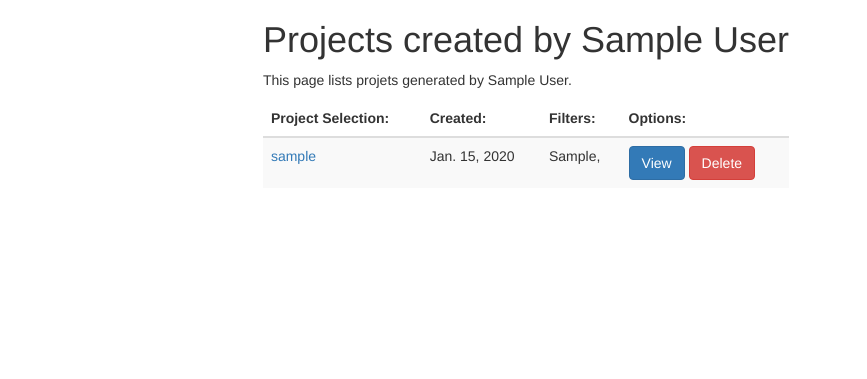
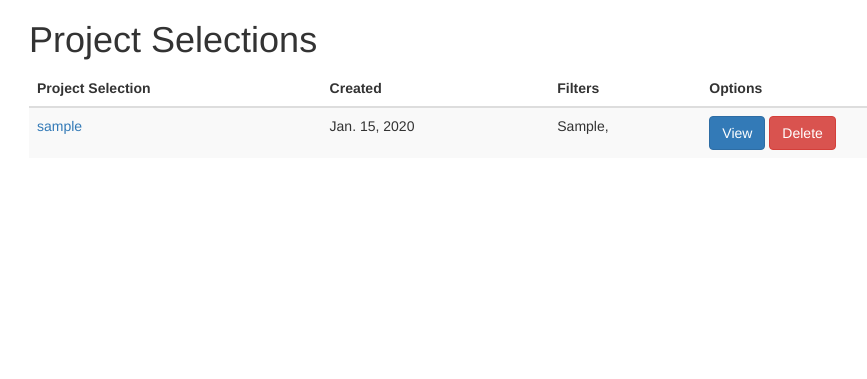
Before and after one commit to unl-pal/argv-www, a Django app: page /project/list/ in a window 1280 px wide. Shown: the part 72-451 px from the top of the page, without its empty margins (114-981 px from the left). Run offline with Django 3.2, Linux system fonts and the light colour scheme; a user stored in the database is signed in; tables that the repository leaves empty hold one stand-in row (values such as "Sample post"); grey boxes marked "Sample" are stand-in pictures; some libraries are stand-ins or nearby versions.

Commit message:
lots of cleanup

```diff
--- a/website/forms.py
+++ b/website/forms.py
@@ -68,7 +68,7 @@ class ProjectSelectionForm(forms.ModelForm):
         }
 
 class EmailForm(forms.Form):
-    email = forms.CharField()
+    email = forms.CharField(label='')
 
 class FilterDetailForm(forms.Form):
     pfilter = forms.ModelChoiceField(Filter.objects.all())
--- a/website/static/website/jquery.tagsinput.css
+++ b/website/static/website/jquery.tagsinput.css
@@ -1,7 +1,7 @@
-div.tagsinput { border:1px solid #CCC; background: #FFF; padding:5px; width:300px; height:100px; overflow-y: auto;}
+div.tagsinput { border:1px solid #CCC; background: #FFF; padding:5px; overflow-y: auto;}
 div.tagsinput span.tag { border: 1px solid #a5d24a; -moz-border-radius:2px; -webkit-border-radius:2px; display: block; float: left; padding: 5px; text-decoration:none; background: #cde69c; color: #638421; margin-right: 5px; margin-bottom:5px;font-family: helvetica;  font-size:13px;}
 div.tagsinput span.tag a { font-weight: bold; color: #82ad2b; text-decoration:none; font-size: 11px;  }
-div.tagsinput input { width:80px; margin:0px; font-family: helvetica; font-size: 13px; border:1px solid transparent; padding:5px; background: transparent; color: #000; outline:0px;  margin-right:5px; margin-bottom:5px; }
+div.tagsinput input { margin:0px; font-family: helvetica; font-size: 13px; border:1px solid transparent; padding:5px; background: transparent; color: #000; outline:0px;  margin-right:5px; margin-bottom:5px; }
 div.tagsinput div { display:block; float: left; }
 .tags_clear { clear: both; width: 100%; height: 0px; }
 .not_valid {background: #FBD8DB !important; color: #90111A !important;}
--- a/website/static/website/style.css
+++ b/website/static/website/style.css
@@ -83,3 +83,8 @@ input[type="checkbox"] {
         max-height: 80vh;
     }
 }
+
+.ui-menu-item-wrapper:hover {
+    background: #337ab7;
+    color: #fff;
+}
--- a/website/templates/website/projects.html
+++ b/website/templates/website/projects.html
@@ -1,20 +1,17 @@
 {% extends 'website/base.html' %}
-{% block title %}Projects{% endblock %}
+{% block title %}Project Selections{% endblock %}
 {% block projectsactive %}active{% endblock %}
 {% block body %}
-    <div class="container-fluid">
-        <h1>Projects created by {{ request.user.first_name }} {{ request.user.last_name }}</h1>
-        <p>
-            This page lists projets generated by {{ request.user.first_name }} {{ request.user.last_name }}.
-        </p>
+    <div class="container-fluid" style="width: 80%">
+        <h1>Project Selections</h1>
         <div class="table-responsive">
-            <table class="table table-striped">
+            <table class="table table-hover table-striped">
                 <thead>
                     <tr>
-                        <th>Project Selection:</th>
-                        <th>Created:</th>
-                        <th>Filters:</th>
-                        <th>Options:</th>
+                        <th>Project Selection</th>
+                        <th>Created</th>
+                        <th>Filters</th>
+                        <th>Options</th>
                     </tr>
                 </thead>
 
@@ -35,6 +32,10 @@
                                 <a href="{% url 'website:project_delete' slug=project.slug %}" class="btn btn-danger">Delete</a>
                             </td>
                         </tr>
+                    {% empty%}
+                        <tr>
+                            <td colspan="4">You currently have no project selections.</td>
+                        </tr>
                     {% endfor %}
                 </tbody>
             </table>
--- a/website/views.py
+++ b/website/views.py
@@ -1,6 +1,6 @@
 import json
 
-from django.http import JsonResponse, Http404
+from django.http import HttpResponse, JsonResponse, Http404
 from django.urls import reverse_lazy
 from django.shortcuts import render, redirect, get_object_or_404
 from django.views.generic import ListView, DetailView, View
@@ -90,7 +90,7 @@ class LoginView(View):
                 if user.is_active:
                     login(request, user)
                     if not user.profile.active_email:
-                        messages.warning(request, ('Your email address is not yet verified!  Please verify email from your profile page.'))
+                        messages.warning(request, 'Your email address is not yet verified!  Please verify email from your profile page.')
                     return redirect('website:index')
         return render(request, self.template_name, { 'form' : form })
 
@@ -105,27 +105,27 @@ def project_detail(request, slug):
         model = ProjectSelector.objects.get(slug=slug)
     except:
         raise Http404
-    if model.is_alive == False:
+    if not model.is_alive:
         raise Http404
     if request.method == 'POST':
         form = EmailForm(request.POST)
-        user = str(request.user.username)
-        url = request.META['HTTP_HOST'] + '/project/detail/' + slug
-        variables = { 'user' : user, 'url' : url }
-        msg_html = get_template('website/project_selection_email.html')
         if form.is_valid():
-            subject, from_email, to = 'Shared Project', request.user.email, form.cleaned_data['email'].split(',')
+            user = str(request.user.username)
+            url = request.META['HTTP_HOST'] + '/project/detail/' + slug
+            variables = { 'user' : user, 'url' : url }
+            msg_html = get_template('website/project_selection_email.html')
+            to = form.cleaned_data['email'].split(',')
             text_content = 'A project has been shared with you!'
             html_content = msg_html.render(variables)
-            msg = EmailMultiAlternatives(subject, text_content, from_email, to)
+            msg = EmailMultiAlternatives('PAClab Project Selection', text_content, request.user.email, to)
             msg.attach_alternative(html_content, "text/html")
             msg.send()
-            messages.success(request, ('Success!'))
+            messages.success(request, 'Email invitation(s) sent')
         else:
-            messages.warning(request, ('Invalid form entry'))
+            messages.warning(request, 'Invalid form entry')
     else:
         form = EmailForm()
-    return render(request, 'website/projectsDetail.html', { 'project' : model, 'form' : form })
+    return render(request, 'website/project_detail.html', { 'project' : model, 'form' : form })
 
 def project_delete(request, slug):
     try:
@@ -137,21 +137,21 @@ def project_delete(request, slug):
             if request.user.profile.active_email:
                 model.is_alive = False
                 model.save()
-                messages.info(request, ('You have deleted this project selector'))
+                messages.info(request, 'You have deleted this project selection')
                 return redirect('website:project_list')
             else:
-                messages.warning(request, ('Please activate your email before performing this task'))
+                messages.warning(request, 'Please activate your email before performing this task')
         else:
-            messages.warning(request, ('You are not the owner of this selector and cannot perform this task'))
+            messages.warning(request, 'You are not the owner of this selection and cannot delete it')
     return render(request, 'website/delete.html')
 
 def api_usernames(request):
     q = request.GET.get('term', '')
     results = []
     if len(q) > 2:
-        for r in User.objects.filter(username__startswith=q)[:10]:
+        for r in User.objects.filter(username__contains=q)[:10]:
             results.append(r.first_name + ' ' + r.last_name + ' (' + r.username + ')')
-    return JsonResponse({ 'data': json.dumps(results) })
+    return JsonResponse(results, safe=False)
 
 def logoutView(request):
     logout(request)
@@ -243,9 +243,9 @@ def project_selection(request):
                         connection.save()
                     except:
                         pass
-            messages.success(request, ('Project selection created successfully.'))
+            messages.success(request, 'Project selection created successfully.')
             return redirect(reverse_lazy('website:project_detail', args=(selector.slug,)))
-        messages.error(request, ('Invalid form entry'))
+        messages.error(request, 'Invalid form entry')
     return render(request, template_name, {
         'p_form' : p_form,
         'formset': formset,
```
Also changed, not shown: website/templates/website/project_detail.html (added, +46 -0 lines), website/templates/website/projectsDetail.html (deleted, +0 -34 lines), website/static/website/jquery.tagsinput.js.
